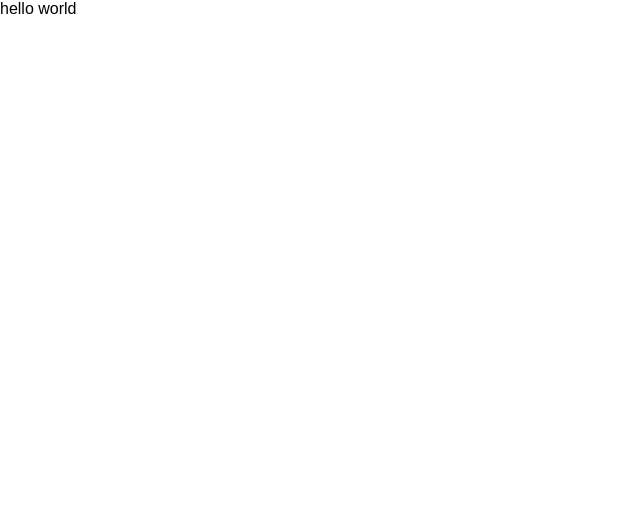
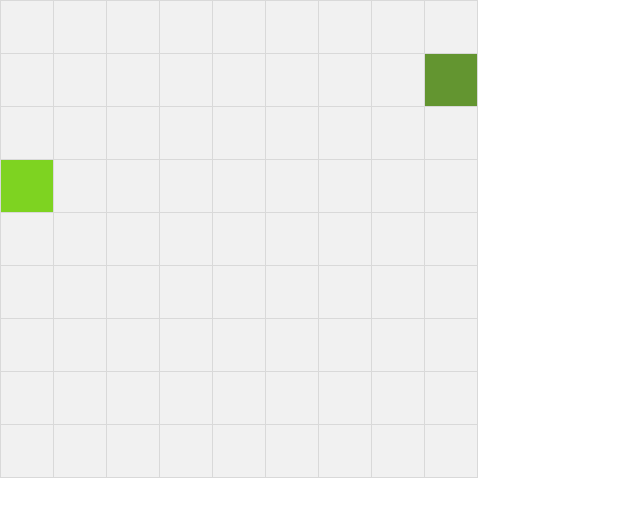
Before and after one commit to ds300/gridster, a React app: page / in a window 1280 px wide. Shown: the top 516 px of the page, without its empty margins (0-640 px from the left). Built offline with nearby package versions, Linux system fonts and the light colour scheme; the HTML template or start-up script is replaced by a standard one.

Commit message:
create basic grid component

```diff
--- a/package.json
+++ b/package.json
@@ -27,6 +27,7 @@
     "react-dom": "^16.0.0",
     "source-map-loader": "^0.2.1",
     "style-loader": "0.18.2",
+    "styled-components": "^2.2.1",
     "sw-precache-webpack-plugin": "0.11.4",
     "ts-jest": "^20.0.7",
     "ts-loader": "^2.3.7",
--- a/src/App.tsx
+++ b/src/App.tsx
@@ -1,13 +1,16 @@
-import * as React from 'react';
+import * as React from 'react'
+import Grid, { randomTiles } from './Grid'
+
+const tiles = randomTiles(9, 9)
 
 class App extends React.Component {
   render() {
     return (
       <div>
-        hello world
+        <Grid numColumns={9} tiles={tiles} />
       </div>
-    );
+    )
   }
 }
 
-export default App;
+export default App
--- /dev/null
+++ b/src/Grid.tsx
@@ -0,0 +1,103 @@
+import * as React from 'react'
+import styled from 'styled-components'
+
+type TileState = 'Clear' | 'Filled' | 'Start' | 'End'
+
+export function randomTiles(rows: number, cols: number) {
+  const result = new Array<TileState>(rows * cols)
+  result.fill('Filled')
+  const startRow = Math.floor(Math.random() * rows)
+  const endRow = Math.floor(Math.random() * rows)
+
+  result[startRow * cols] = 'Start'
+  result[endRow * cols + (cols - 1)] = 'End'
+
+  return result
+}
+
+const isTileMutable = (tileState: TileState) =>
+  tileState !== 'Start' && tileState !== 'End'
+
+const tileColors: Record<TileState, string> = {
+  Clear: 'white',
+  Filled: '#f1f1f1',
+  Start: '#7ed321',
+  End: '#639530',
+}
+
+const tileBorderColor = '#d9d9d9'
+
+interface GridProps {
+  tiles: TileState[]
+  numColumns: number
+}
+
+const IDEAL_GRID_WIDTH = 480
+
+const GridWrapper = styled.div`
+  background-color: papayawhip;
+  position: relative;
+  border: 0px solid ${tileBorderColor};
+  border-top-width: 1px;
+  border-left-width: 1px;
+`
+
+interface TileProps {
+  tileState: TileState
+}
+
+const Tile = styled.div`
+  position: absolute;
+  border: 0px solid ${tileBorderColor};
+  border-bottom-width: 1px;
+  border-right-width: 1px;
+  box-sizing: border-box;
+  ${({ tileState }: TileProps) =>
+    `
+    background-color: ${tileColors[tileState]};
+
+    ${isTileMutable(tileState) &&
+      `
+      &:hover {
+        cursor: pointer;
+        background-color: #f8f8f8;
+      }
+      &:active {
+        background-color: #e2e2e2;
+      }
+    `}
+  `};
+`
+
+export default class Grid extends React.Component<GridProps> {
+  render() {
+    const { tiles, numColumns } = this.props
+    const tileWidth = Math.round(IDEAL_GRID_WIDTH / numColumns)
+
+    return (
+      <GridWrapper
+        style={{
+          width: tileWidth * numColumns + 'px',
+          height: tileWidth * (tiles.length / numColumns) + 'px',
+        }}
+      >
+        {tiles.map((tileState, index) => {
+          const row = Math.floor(index / numColumns)
+          const col = index % numColumns
+          return (
+            <Tile
+              key={index}
+              style={{
+                width: tileWidth + 'px',
+                height: tileWidth + 'px',
+                top: row * tileWidth + 'px',
+                left: col * tileWidth + 'px',
+              }}
+              tileState={tileState}
+            />
+          )
+        })}
+      </GridWrapper>
+    )
+  }
+}
```
Also changed, not shown: tslint.json (+9 -8 lines), 1 other file (tests, documents, lock files or other folders).
